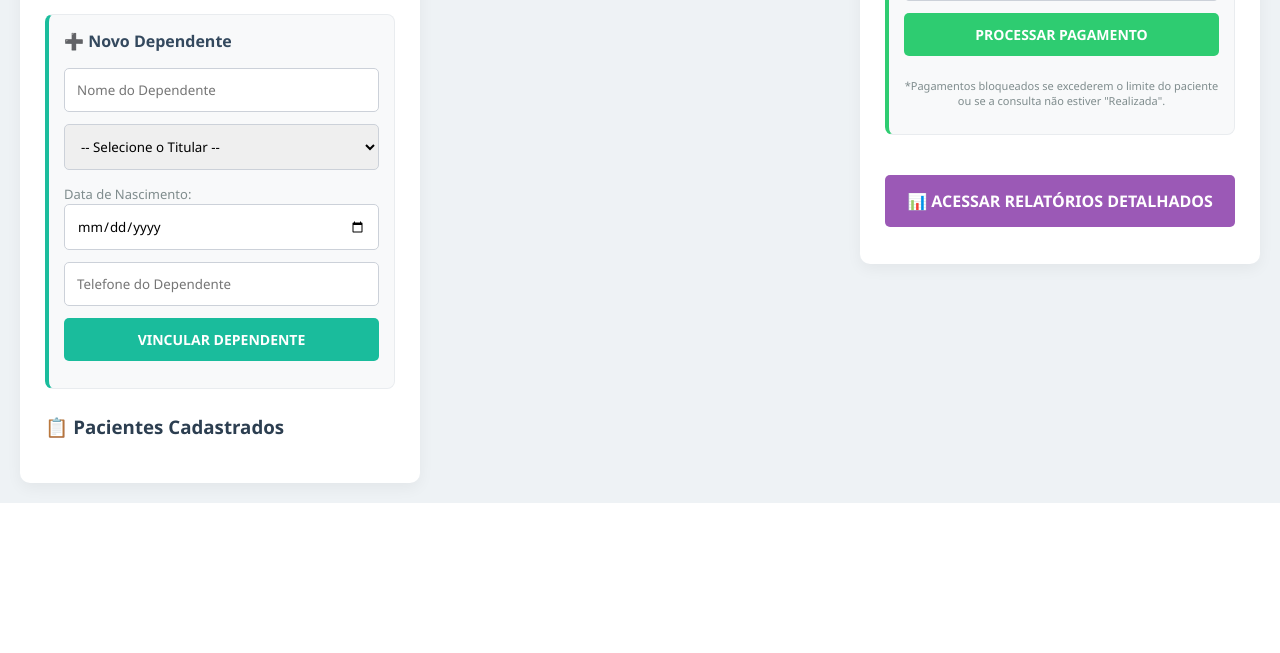
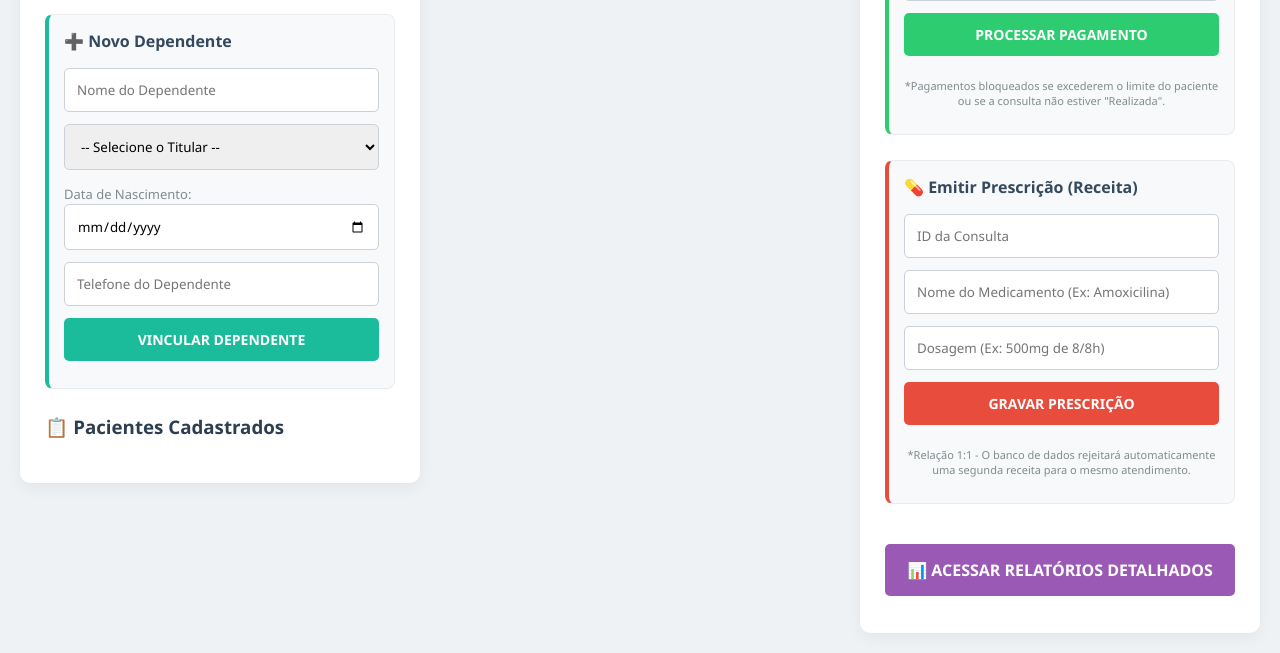
Before and after one commit to Capim32/ProjetoFinal_BD, a Flask app: page / in a window 1280 px wide. Shown: the part 819-1472 px from the top of the page. Before the commit the page ends 1322 px from the top, so only its background shows below. Run offline with Flask 3, Linux system fonts and the light colour scheme; data that the repository does not hold is empty; some libraries are stand-ins or nearby versions.

Commit message:
prescricao de receitas

```diff
--- a/app.py
+++ b/app.py
@@ -285,6 +285,42 @@ def atualizar_status_consulta():
     return redirect(url_for('relatorios'))
 
 # ====================================================
+# ROTA DE PRESCRIÇÃO MÉDICA (Relação 1:1)
+# ====================================================
+@app.route('/inserir_prescricao', methods=['POST'])
+def inserir_prescricao():
+    consulta_id = request.form['consulta_id']
+    medicamento = request.form['medicamento']
+    dosagem = request.form['dosagem']
+
+    conexao = conectar_banco()
+    cursor = conexao.cursor()
+    try:
+        # Pega o próximo ID disponível (simulando um auto-incremento)
+        cursor.execute("SELECT COALESCE(MAX(presc_id), 0) + 1 FROM prescricao;")
+        novo_id = cursor.fetchone()[0]
+
+        # Tenta inserir a prescrição atrelada à consulta
+        cursor.execute("""
+            INSERT INTO prescricao (presc_id, consulta_id, medicamento, dosagem)
+            VALUES (%s, %s, %s, %s);
+        """, (novo_id, consulta_id, medicamento, dosagem))
+        conexao.commit()
+
+    except errors.UniqueViolation:
+        # O banco bloqueia se já existir uma prescrição para este ID de consulta
+        conexao.rollback()
+        return redirect(url_for('tela_inicial', erro="Segurança Clínica: Esta consulta já possui uma prescrição médica ativa! Não é possível emitir duplicidade."))
+    except Exception as e:
+        conexao.rollback()
+        return redirect(url_for('tela_inicial', erro=f"Erro ao emitir prescrição: {e}"))
+    finally:
+        cursor.close()
+        conexao.close()
+
+    return redirect(url_for('tela_inicial'))
+
+# ====================================================
 # TESTE DO GATILHO E PAGAMENTOS
 # ====================================================
 @app.route('/inserir_pagamento', methods=['POST'])
--- a/templates/index.html
+++ b/templates/index.html
@@ -1,5 +1,6 @@
 <!DOCTYPE html>
 <html lang="pt-BR">
+
 <head>
     <meta charset="UTF-8">
     <meta name="viewport" content="width=device-width, initial-scale=1.0">
@@ -39,7 +40,8 @@
             gap: 20px;
             max-width: 1500px;
             margin: 0 auto;
-            align-items: start; /* Para que as colunas cresçam de forma independente */
+            align-items: start;
+            /* Para que as colunas cresçam de forma independente */
         }
 
         /* Estilo de cada Subtela (Coluna) */
@@ -47,7 +49,7 @@
             background-color: var(--card-bg);
             padding: 25px;
             border-radius: 10px;
-            box-shadow: 0 5px 15px rgba(0,0,0,0.05);
+            box-shadow: 0 5px 15px rgba(0, 0, 0, 0.05);
             border-top: 5px solid var(--secondary);
         }
 
@@ -78,7 +80,9 @@
             color: var(--primary);
         }
 
-        input, select, button {
+        input,
+        select,
+        button {
             width: 100%;
             padding: 12px;
             margin-bottom: 12px;
@@ -99,7 +103,9 @@
             font-size: 14px;
         }
 
-        button:hover { background-color: #2980b9; }
+        button:hover {
+            background-color: #2980b9;
+        }
 
         .btn-apagar {
             background-color: var(--accent);
@@ -107,13 +113,19 @@
             padding: 5px 10px;
             font-size: 12px;
         }
-        .btn-apagar:hover { background-color: #c0392b; }
+
+        .btn-apagar:hover {
+            background-color: #c0392b;
+        }
 
         .btn-relatorio {
             background-color: #9b59b6;
             margin-top: 10px;
         }
-        .btn-relatorio:hover { background-color: #8e44ad; }
+
+        .btn-relatorio:hover {
+            background-color: #8e44ad;
+        }
 
         /* Mensagens de Erro */
         .alerta-erro {
@@ -128,14 +140,19 @@
         }
 
         /* Listagens (Cartões internos) */
-        ul { list-style: none; padding: 0; margin: 0; }
+        ul {
+            list-style: none;
+            padding: 0;
+            margin: 0;
+        }
+
         .card-item {
             background-color: #ffffff;
             border: 1px solid #ecf0f1;
             padding: 15px;
             border-radius: 8px;
             margin-bottom: 15px;
-            box-shadow: 0 2px 5px rgba(0,0,0,0.02);
+            box-shadow: 0 2px 5px rgba(0, 0, 0, 0.02);
         }
 
         .card-item-header {
@@ -145,8 +162,17 @@
             margin-bottom: 10px;
         }
 
-        .tag-convenio { color: var(--secondary); font-size: 13px; font-weight: bold; }
-        .tag-particular { color: var(--success); font-size: 13px; font-weight: bold; }
+        .tag-convenio {
+            color: var(--secondary);
+            font-size: 13px;
+            font-weight: bold;
+        }
+
+        .tag-particular {
+            color: var(--success);
+            font-size: 13px;
+            font-weight: bold;
+        }
 
         .lista-dependentes {
             border-top: 1px dashed #bdc3c7;
@@ -154,6 +180,7 @@
             margin-top: 10px;
             padding-left: 10px;
         }
+
         .dependente-item {
             background-color: #f1f2f6;
             padding: 8px;
@@ -165,6 +192,7 @@
         }
     </style>
 </head>
+
 <body>
 
     <h1 class="titulo-principal">🏥 Painel de Gestão Hospitalar</h1>
@@ -183,7 +211,8 @@
             <div class="formulario">
                 <h3>🔍 Buscar Paciente</h3>
                 <form action="/" method="GET" style="display: flex; gap: 10px;">
-                    <input type="text" name="busca" placeholder="Nome do paciente..." value="{{ busca_atual if busca_atual else '' }}" required style="margin-bottom: 0;">
+                    <input type="text" name="busca" placeholder="Nome do paciente..."
+                        value="{{ busca_atual if busca_atual else '' }}" required style="margin-bottom: 0;">
                     <button type="submit" style="width: auto; margin-bottom: 0;">Buscar</button>
                 </form>
                 {% if busca_atual %}
@@ -206,12 +235,15 @@
                     </select>
 
                     <div id="campos_convenio">
-                        <input type="text" name="nome_convenio" id="input_convenio" placeholder="Nome do Convênio (Ex: Unimed)" required>
-                        <input type="text" name="num_carteira" id="input_carteira" placeholder="Número da Carteira" required>
+                        <input type="text" name="nome_convenio" id="input_convenio"
+                            placeholder="Nome do Convênio (Ex: Unimed)" required>
+                        <input type="text" name="num_carteira" id="input_carteira" placeholder="Número da Carteira"
+                            required>
                     </div>
 
                     <div id="campos_particular" style="display: none;">
-                        <input type="number" step="0.01" name="limite_credito" id="input_credito" placeholder="Limite de Crédito (R$)">
+                        <input type="number" step="0.01" name="limite_credito" id="input_credito"
+                            placeholder="Limite de Crédito (R$)">
                     </div>
 
                     <button type="submit">Cadastrar Paciente</button>
@@ -261,7 +293,8 @@
                         {% if dep[1] == paciente[0] %}
                         <li class="dependente-item">
                             <span>🧒 {{ dep[0] }}</span>
-                                        <a href="/deletar_dependente/{{ dep[1] }}/{{ dep[0] }}" style="color: #e74c3c; text-decoration: none; font-weight: bold;">X</a>
+                            <a href="/deletar_dependente/{{ dep[1] }}/{{ dep[0] }}"
+                                style="color: #e74c3c; text-decoration: none; font-weight: bold;">X</a>
                         </li>
                         {% endif %}
                         {% endfor %}
@@ -356,9 +389,25 @@
                 </p>
             </div>
 
+            <div class="formulario" style="border-left: 4px solid #e74c3c;">
+                <h3>💊 Emitir Prescrição (Receita)</h3>
+                <form action="/inserir_prescricao" method="POST">
+                    <input type="number" name="consulta_id" placeholder="ID da Consulta" required>
+                    <input type="text" name="medicamento" placeholder="Nome do Medicamento (Ex: Amoxicilina)" required>
+                    <input type="text" name="dosagem" placeholder="Dosagem (Ex: 500mg de 8/8h)">
+
+                    <button style="background-color: #e74c3c;" type="submit">Gravar Prescrição</button>
+                </form>
+                <p style="font-size: 11px; color: #7f8c8d; text-align: center; margin-top: 10px;">
+                    *Relação 1:1 - O banco de dados rejeitará automaticamente uma segunda receita para o mesmo
+                    atendimento.
+                </p>
+            </div>
+
             <div style="text-align: center; margin-top: 30px;">
                 <a href="/relatorios" style="text-decoration: none;">
-                    <button class="btn-relatorio" style="padding: 15px; font-size: 16px;">📊 Acessar Relatórios Detalhados</button>
+                    <button class="btn-relatorio" style="padding: 15px; font-size: 16px;">📊 Acessar Relatórios
+                        Detalhados</button>
                 </a>
             </div>
 
@@ -391,4 +440,5 @@
         window.onload = alternarCamposHeranca;
     </script>
 </body>
+
 </html>
```
Lines whose indentation alone changed are shown as unchanged.
